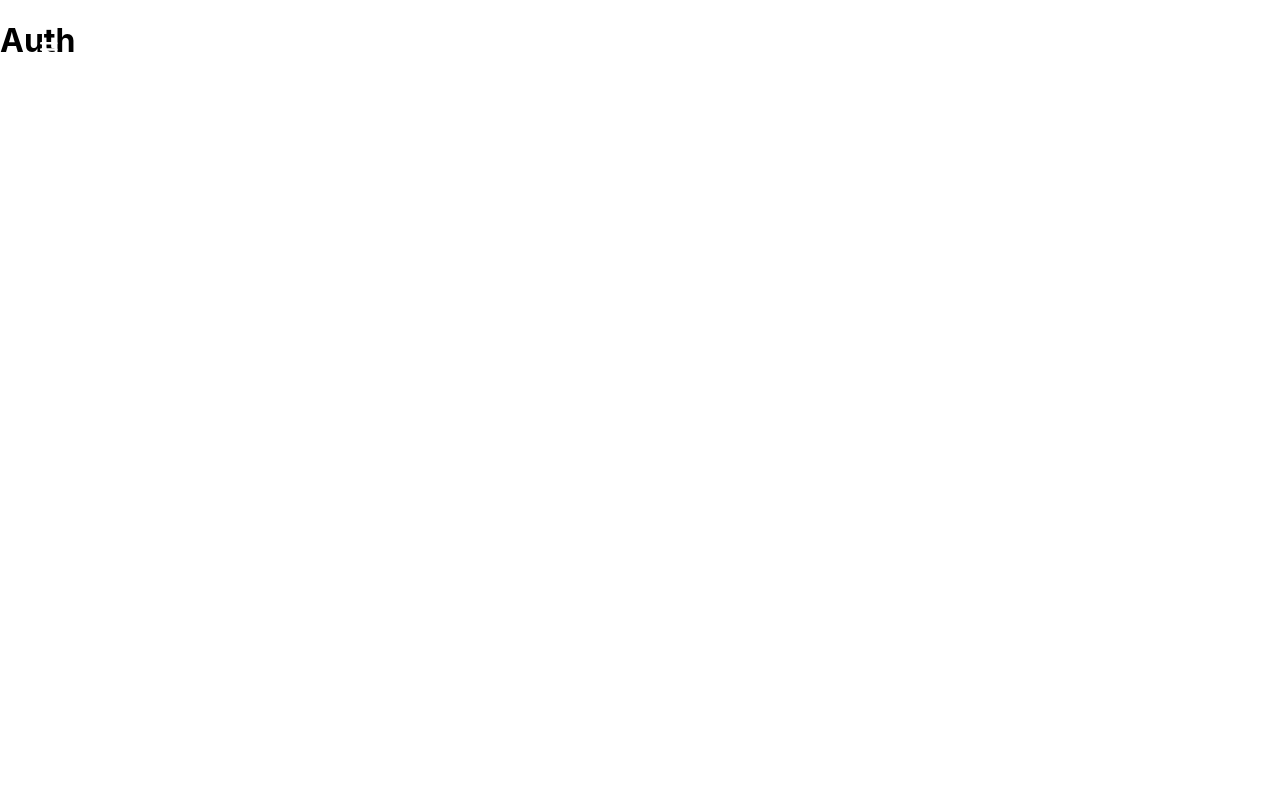
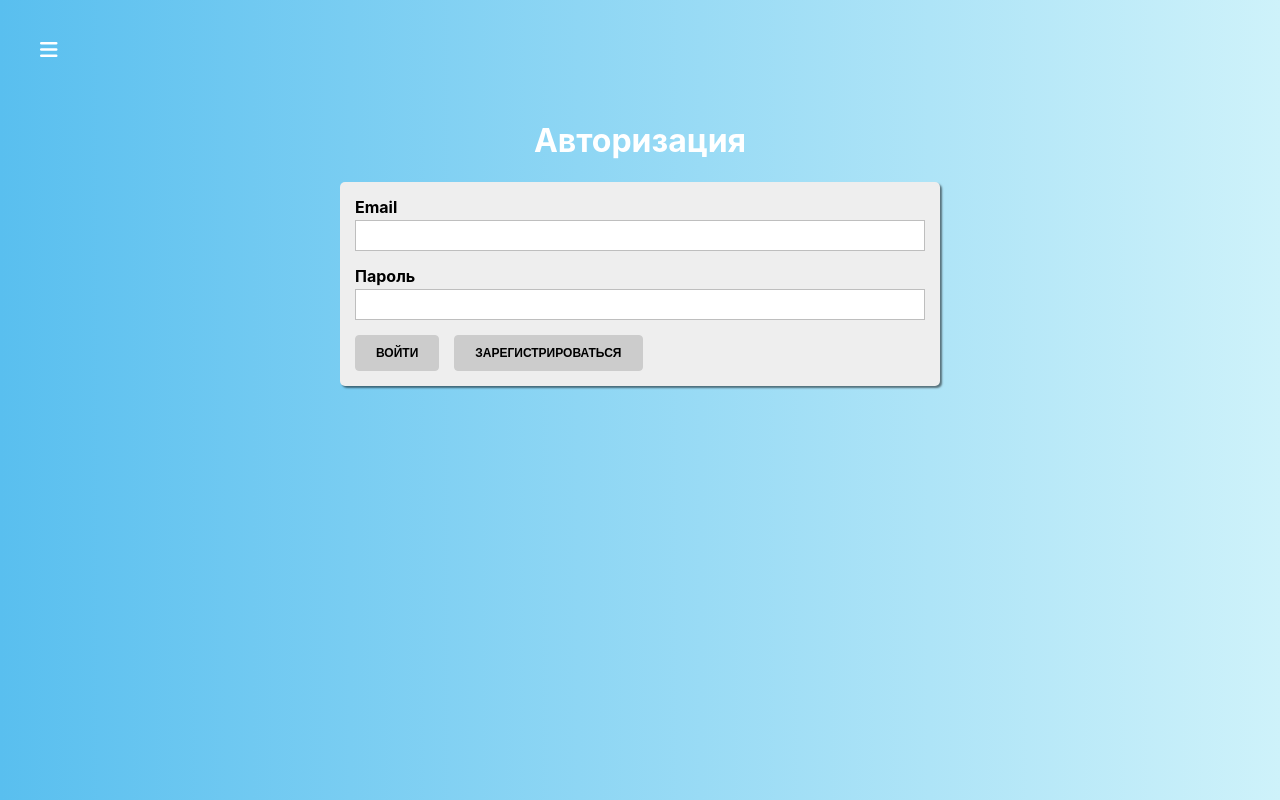
Before and after one commit to kohanniy/react-quiz, a React app: page /auth in a window 1280 px wide. Built offline with nearby package versions, Linux system fonts and the light colour scheme.

Commit message:
feat: create and configure an authorization page

```diff
--- a/src/components/AuthPage/Auth.css
+++ b/src/components/AuthPage/Auth.css
@@ -0,0 +1,26 @@
+.auth {
+  display: flex;
+  flex-grow: 1;
+  justify-content: center;
+  padding-top: 100px;
+  width: 100%;
+  background: linear-gradient(270deg, #cef2fa 0%, #59bfef 100%);
+}
+
+.auth__wrapper {
+  width: 100%;
+  max-width: 600px;
+  padding: 0 20px;
+}
+
+.auth__title {
+  color: #fff;
+  text-align: center;
+}
+
+.auth__form {
+  background: #eee;
+  box-shadow: 2px 2px 2px rgba(0, 0, 0, 0.5);
+  padding: 15px;
+  border-radius: 5px;
+}
--- a/src/components/AuthPage/Auth.js
+++ b/src/components/AuthPage/Auth.js
@@ -1,9 +1,140 @@
+import React from 'react';
 import './Auth.css';
+import Button from '../UI/Button/Button';
+import Input from '../UI/Input/Input';
+import { validateEmail } from '../../utils/utils';
 
 function Auth(props) {
+  const [ formControls, setFormControls ] = React.useState({
+    email: {
+      value: '',
+      type: 'email',
+      label: 'Email',
+      errorMessage: 'Введите правильный email',
+      valid: false,
+      touched: false,
+      validation: {
+        required: true,
+        email: true,
+      }
+    },
+    password: {
+      value: '',
+      type: 'password',
+      label: 'Пароль',
+      errorMessage: 'Введите правильный пароль',
+      valid: false,
+      touched: false,
+      validation: {
+        required: true,
+        minLength: 6,
+      }
+    },
+  });
+
+  const [ isFormValid, setIsFormValid ] = React.useState(false);
+
+  const inputs = Object.keys(formControls);
+
+  function handleLogin() {
+
+  }
+
+  function handleRegister() {
+
+  }
+
+  function handleSubmit(evt) {
+    evt.preventDefault();
+  }
+
+  function validateInput(value, validation) {
+    if (!validation) {
+      return true;
+    }
+
+    let isValid = true;
+
+    if (validation.required) {
+      isValid = value.trim() !== '' && isValid;
+    }
+
+    if (validation.email) {
+      isValid = validateEmail(value) && isValid;
+    }
+
+    if (validation.minLength) {
+      isValid = value.length >= validation.minLength && isValid;
+    }
+
+    return isValid;
+  }
+
+  function handleChange(evt, inputName) {
+    const formInputs = {...formControls};
+    const input = {...formInputs[inputName]}
+
+    input.value = evt.target.value;
+    input.touched = true;
+    input.valid = validateInput(input.value, input.validation);
+
+    formInputs[inputName] = input;
+
+    let isAuthFormValid = true;
+
+    Object.keys(formInputs).forEach((name) => {
+      isAuthFormValid = formInputs[name].valid && isAuthFormValid
+    })
+
+    setFormControls(formInputs);
+    setIsFormValid(isAuthFormValid);
+  }
+
   return (
-    <div>
-      <h1>Auth</h1>
+    <div className='auth'>
+      <div className='auth__wrapper'>
+        <h1 className='auth__title'>Авторизация</h1>
+        <form
+          className='auth__form'
+          onSubmit={handleSubmit}
+        >
+          {
+            inputs.map((inputName, index) => {
+              const input = formControls[inputName];
+
+              return (
+                <Input
+                  key={inputName + index}
+                  type={input.type}
+                  value={input.value}
+                  valid={input.valid}
+                  touched={input.touched}
+                  label={input.label}
+                  shouldValidate={!!input.validation}
+                  errorMessage={input.errorMessage}
+                  onChange={(evt) => handleChange(evt, inputName)}
+                />
+              );
+            })
+          }
+          <Button
+            type='button'
+            state='success'
+            onClick={handleLogin}
+            isDisabled={!isFormValid}
+          >
+            Войти
+          </Button>
+          <Button
+            type='button'
+            state='primary'
+            onClick={handleRegister}
+            isDisabled={!isFormValid}
+          >
+            Зарегистрироваться
+          </Button>
+        </form>
+      </div>
     </div>
   );
 }
--- a/src/components/Navigation/Drawer/Drawer.js
+++ b/src/components/Navigation/Drawer/Drawer.js
@@ -2,8 +2,6 @@ import { NavLink } from 'react-router-dom';
 import './Drawer.css';
 import Backdrop from '../../UI/Backdrop/Backdrop';
 import { InternalPagesLinks } from '../../../utils/constants';
-
-const links = [1, 2, 3];
 
 function Drawer(props) {
   const {
--- a/src/components/UI/Button/Button.css
+++ b/src/components/UI/Button/Button.css
@@ -27,6 +27,7 @@ button:active {
 .button:disabled {
   background: #ccc;
   cursor: not-allowed;
+  color: #000;
 }
 
 .button_state_error {
--- /dev/null
+++ b/src/components/UI/Input/Input.css
@@ -0,0 +1,31 @@
+.input {
+  margin-bottom: 15px;
+}
+
+.input__label {
+  margin-bottom: 3px;
+  padding: 0;
+  display: block;
+  font-weight: bold;
+}
+
+.input__field {
+  display: block;
+  box-sizing: border-box;
+  border: 1px solid #bebebe;
+  padding: 7px;
+  margin: 0 0 5px;
+  width: 100%;
+  outline: none;
+  transition: all 0.5s ease-in-out;
+}
+
+.input__error {
+  color: #f01f30;
+  font-size: 12px;
+  font-weight: bold;
+}
+
+.input_invalid .input__label {
+  color: #f01f30;
+}
--- /dev/null
+++ b/src/components/UI/Input/Input.js
@@ -0,0 +1,52 @@
+import './Input.css';
+
+const isInvalid = ({ valid, touched, shouldValidate }) => {
+  return !valid && shouldValidate && touched;
+}
+
+function Input(props) {
+  const {
+    type,
+    label,
+    value,
+    onChange,
+    errorMessage,
+    valid,
+    touched,
+    shouldValidate,
+  } = props;
+
+  const inputType = type || 'text';
+  const htmlFor = `${inputType}-${Math.random()}`
+  let inputClasses = 'input';
+
+  if (isInvalid({ valid, touched, shouldValidate })) inputClasses += ' input_invalid'
+
+  return (
+    <div className={inputClasses}>
+      <label
+        htmlFor={htmlFor}
+        className='input__label'
+      >
+        {label}
+      </label>
+      <input
+        type={inputType}
+        className='input__field'
+        id={htmlFor}
+        value={value}
+        onChange={onChange}
+      />
+      {
+        isInvalid({ valid, touched, shouldValidate })
+          ? <span className='input__error'>
+              { errorMessage || 'Введите верное значение'}
+            </span>
+          : null
+      }
+
+    </div>
+  );
+}
+
+export default Input;
--- /dev/null
+++ b/src/utils/utils.js
@@ -0,0 +1,5 @@
+export function validateEmail(email) {
+    const re = /^(([^<>()[\]\\.,;:\s@"]+(\.[^<>()[\]\\.,;:\s@"]+)*)|(".+"))@((\[[0-9]{1,3}\.[0-9]{1,3}\.[0-9]{1,3}\.[0-9]{1,3}\])|(([a-zA-Z\-0-9]+\.)+[a-zA-Z]{2,}))$/;
+
+    return re.test(String(email).toLowerCase());
+}
```
